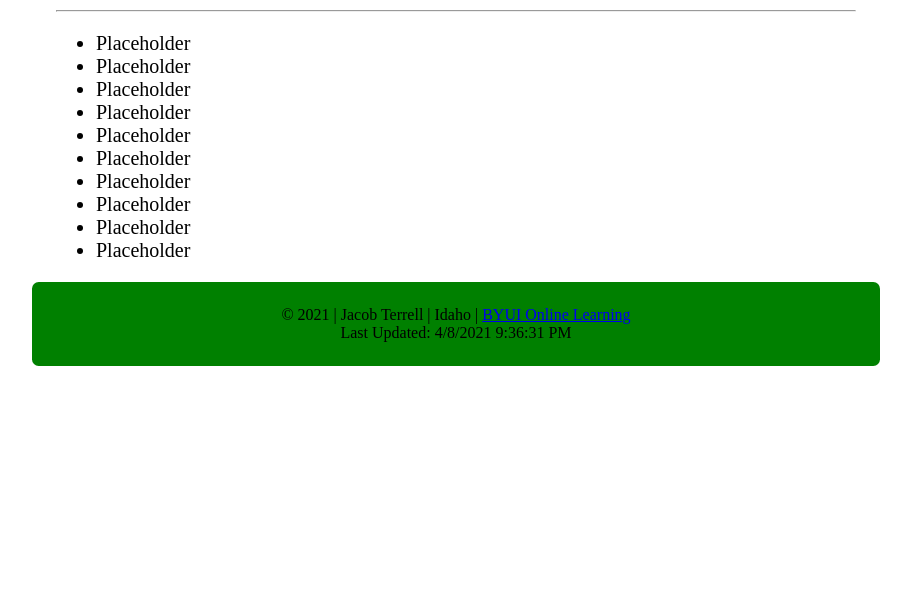
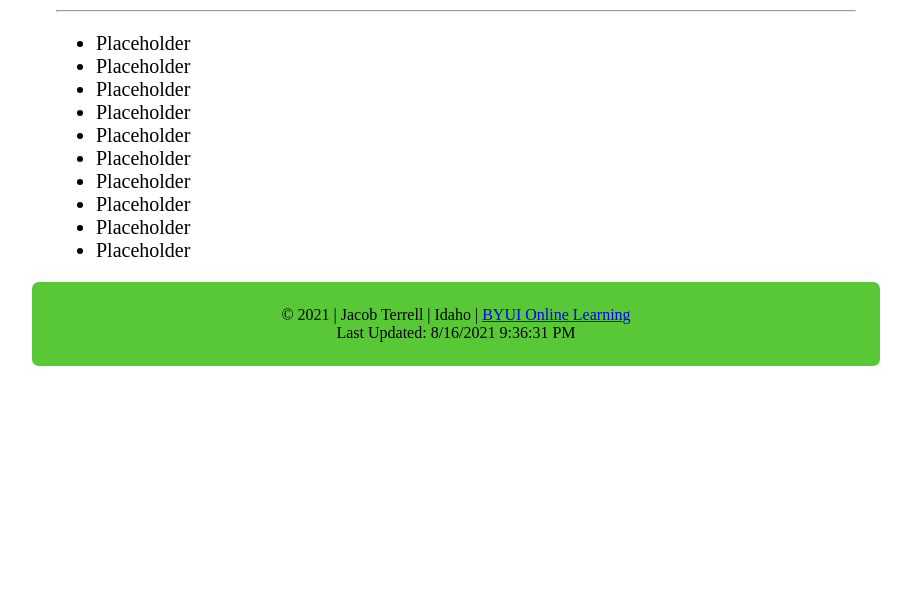
Before and after one commit to jacobi973/wdd230, a plain HTML site: page index.html in a window 1280 px wide. Shown: the part 210-800 px from the top of the page, without its empty margins (184-1095 px from the left). Drawn offline with Linux system fonts and the light colour scheme.

Commit message:
color, and modified changed

```diff
--- a/css/styles.css
+++ b/css/styles.css
@@ -7,7 +7,7 @@ header, main, footer {
     margin: 0 auto;
 }
 header, footer{
-    background: green;
+    background: hsl(106, 57%, 50%);
     align-items: center;
     justify-content: center;
     padding: 1.5rem;
--- a/js/dates.js
+++ b/js/dates.js
@@ -1,2 +1,3 @@
 document.getElementById('copyrightyear').textContent = new Date().getFullYear();
-document.getElementById('last-updated').textContent = `${new Date().getDay()}/${new Date().getMonth()}/${new Date().getFullYear()} ${new Date().toLocaleTimeString()}`;
+// document.getElementById('last-updated').textContent = `${new Date().getDay()}/${new Date().getMonth()}/${new Date().getFullYear()} ${new Date().toLocaleTimeString()}`;
+document.getElementById('last-updated').textContent = `${new Date(document.lastModified).getMonth()}/${new Date(document.lastModified).getDate()}/${new Date(document.lastModified).getFullYear()} ${new Date(document.lastModified).toLocaleTimeString()}`;
```
